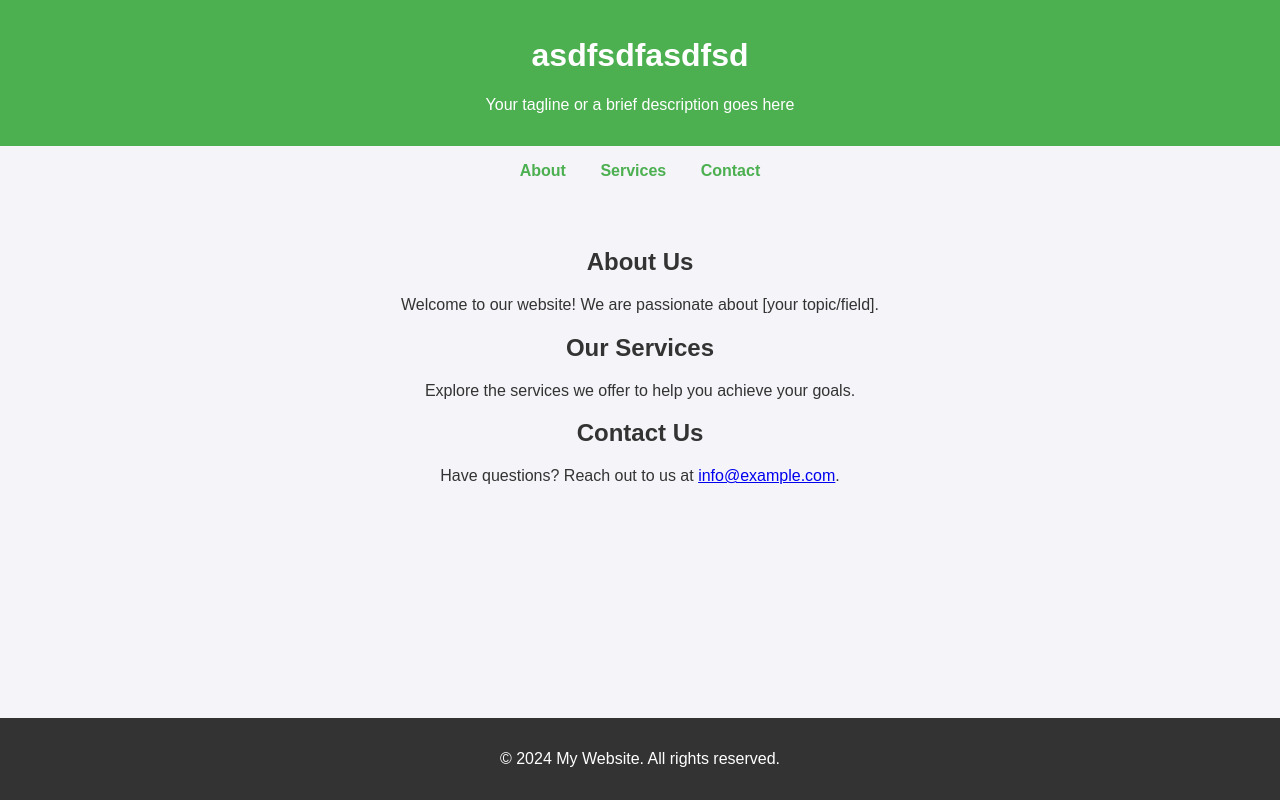
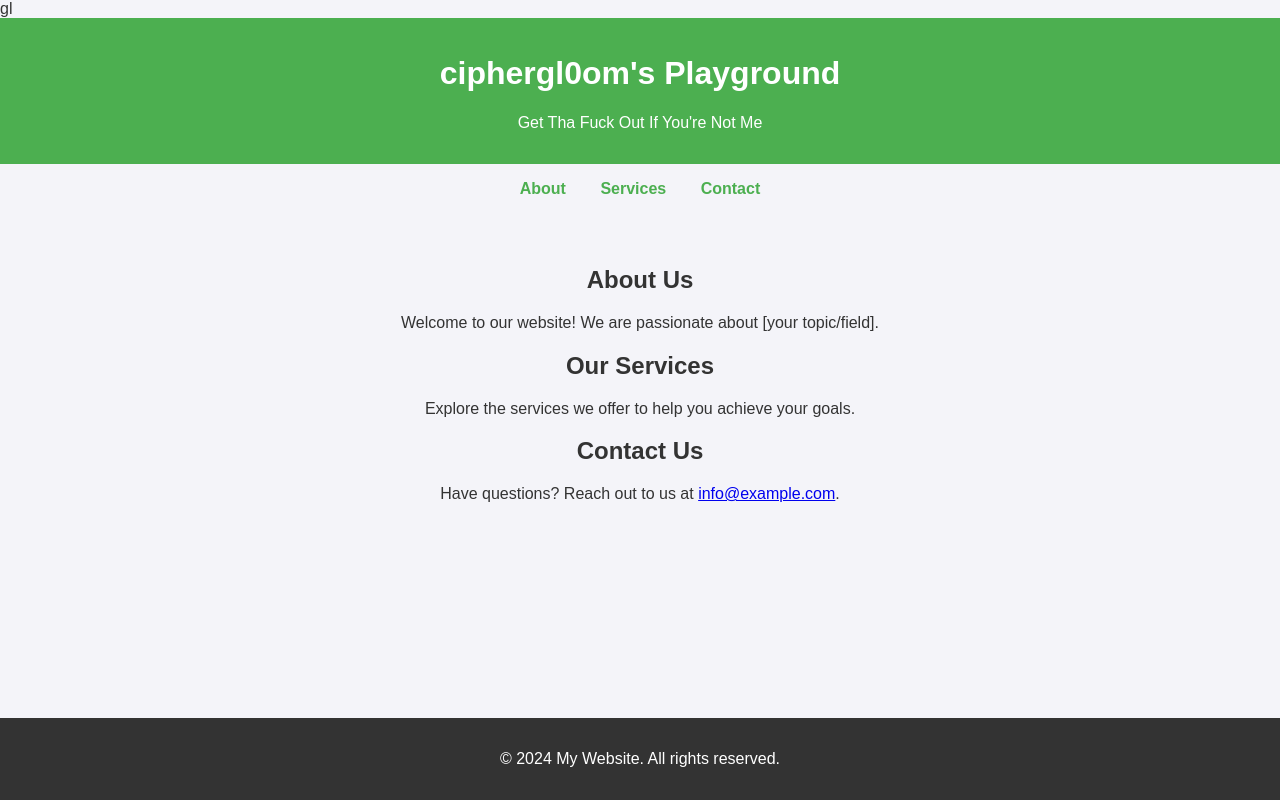
Before and after one commit to ciphergl0om/ciphergl0om.github.io, a plain HTML site: page index.html in a window 1280 px wide. Drawn offline with Linux system fonts and the light colour scheme.

Commit message:
Update index.html

```diff
--- a/index.html
+++ b/index.html
@@ -1,4 +1,4 @@
-<!DOCTYPE html>
+gl<!DOCTYPE html>
 <html lang="en">
 <head>
     <meta charset="UTF-8">
@@ -48,8 +48,8 @@
 </head>
 <body>
     <header>
-        <h1>asdfsdfasdfsd</h1>
-        <p>Your tagline or a brief description goes here</p>
+        <h1>ciphergl0om's Playground</h1>
+        <p>Get Tha Fuck Out If You're Not Me</p>
     </header>
     <nav>
         <a href="#about">About</a>
```
